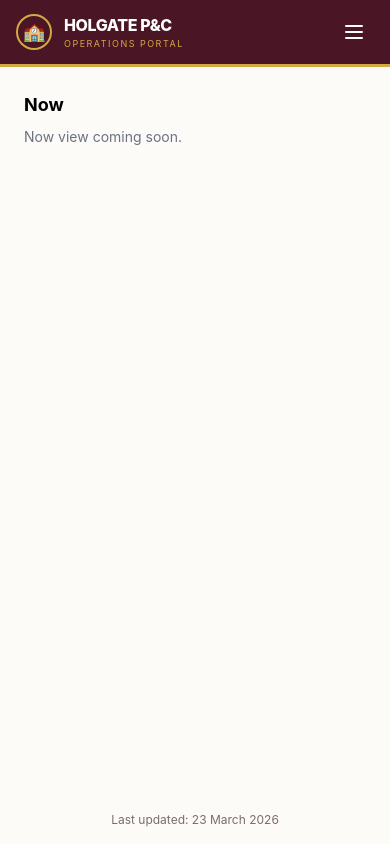
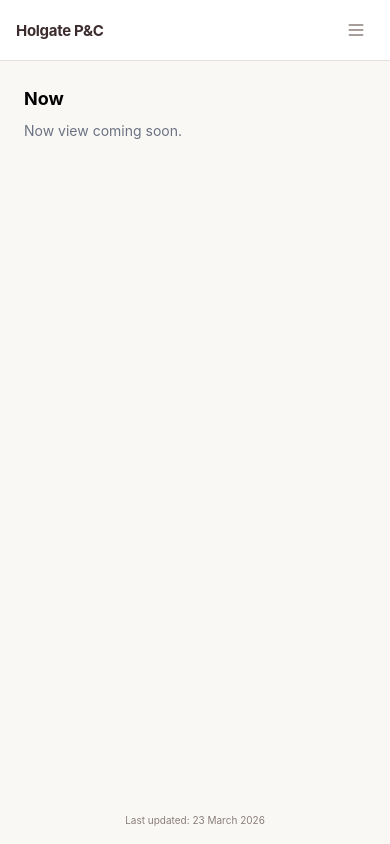
Before and after one commit to benf-commits/holgate-pc-portal, a React (Vite) app: page / in a window 390 px wide. Built offline with nearby package versions, Linux system fonts and the light colour scheme.

Commit message:
feat: warm minimal theme and simplified Layout with Now/Archive tabs

```diff
--- a/src/components/Layout.jsx
+++ b/src/components/Layout.jsx
@@ -4,116 +4,95 @@ import { meta } from '../utils/data'
 import { formatDate } from '../utils/dates'
 
 const navLinks = [
-  { to: '/', label: 'Dashboard', end: true },
-  { to: '/meetings', label: 'Meetings' },
-  { to: '/actions', label: 'Actions' },
-  { to: '/calendar', label: 'Calendar' },
-  { to: '/decisions', label: 'Decisions' },
-  { to: '/school', label: 'School' },
+  { to: '/', label: 'Now', end: true },
+  { to: '/archive', label: 'Archive' },
 ]
-
-function NavItem({ to, label, end, onClick }) {
-  return (
-    <NavLink
-      to={to}
-      end={end}
-      onClick={onClick}
-      className={({ isActive }) =>
-        `px-3 py-2 text-sm font-medium rounded transition-colors ${
-          isActive
-            ? 'text-gold-500 border-b-2 border-gold-500'
-            : 'text-white/80 hover:text-white hover:bg-white/10'
-        }`
-      }
-    >
-      {label}
-    </NavLink>
-  )
-}
 
 export default function Layout() {
   const [menuOpen, setMenuOpen] = useState(false)
   const location = useLocation()
 
-  // Close mobile menu on route change (handles browser back/forward)
   useEffect(() => {
     setMenuOpen(false)
   }, [location.pathname])
 
   return (
     <div className="min-h-screen bg-cream flex flex-col">
-      <header className="bg-maroon-900 text-white border-b-[3px] border-gold-500">
-        <div className="max-w-6xl mx-auto px-4 py-3 flex items-center justify-between">
-          {/* Branding */}
-          <NavLink to="/" className="flex items-center gap-3 no-underline text-white">
-            <div className="w-9 h-9 border-2 border-gold-500 rounded-full flex items-center justify-center text-lg">
-              🏫
-            </div>
-            <div>
-              <div className="font-extrabold text-base tracking-tight">HOLGATE P&C</div>
-              <div className="text-[9px] uppercase tracking-[1.5px] text-gold-500">
-                Operations Portal
-              </div>
-            </div>
+      <header className="bg-white border-b border-header-border">
+        <div className="max-w-4xl mx-auto px-4 py-3 flex items-center justify-between">
+          <NavLink to="/" className="no-underline">
+            <span className="text-[15px] font-bold text-text-primary tracking-[-0.3px]">
+              Holgate P&amp;C
+            </span>
           </NavLink>
 
           {/* Desktop nav */}
-          <nav className="hidden md:flex items-center gap-1">
+          <nav className="hidden sm:flex items-center gap-4">
             {navLinks.map((link) => (
-              <NavItem key={link.to} {...link} />
+              <NavLink
+                key={link.to}
+                to={link.to}
+                end={link.end}
+                className={({ isActive }) =>
+                  `text-xs font-semibold pb-1 transition-colors ${
+                    isActive
+                      ? 'text-text-primary border-b-2 border-accent'
+                      : 'text-text-secondary hover:text-text-primary'
+                  }`
+                }
+              >
+                {link.label}
+              </NavLink>
             ))}
           </nav>
 
           {/* Mobile hamburger */}
           <button
-            className="md:hidden p-2 text-white hover:text-gold-500 transition-colors"
+            className="sm:hidden p-2 text-text-secondary hover:text-text-primary"
             onClick={() => setMenuOpen((prev) => !prev)}
             aria-label={menuOpen ? 'Close menu' : 'Open menu'}
             aria-expanded={menuOpen}
           >
             {menuOpen ? (
-              <svg
-                className="w-6 h-6"
-                fill="none"
-                viewBox="0 0 24 24"
-                stroke="currentColor"
-                strokeWidth={2}
-              >
+              <svg className="w-5 h-5" fill="none" viewBox="0 0 24 24" stroke="currentColor" strokeWidth={2}>
                 <path strokeLinecap="round" strokeLinejoin="round" d="M6 18L18 6M6 6l12 12" />
               </svg>
             ) : (
-              <svg
-                className="w-6 h-6"
-                fill="none"
-                viewBox="0 0 24 24"
-                stroke="currentColor"
-                strokeWidth={2}
-              >
-                <path
-                  strokeLinecap="round"
-                  strokeLinejoin="round"
-                  d="M4 6h16M4 12h16M4 18h16"
-                />
+              <svg className="w-5 h-5" fill="none" viewBox="0 0 24 24" stroke="currentColor" strokeWidth={2}>
+                <path strokeLinecap="round" strokeLinejoin="round" d="M4 6h16M4 12h16M4 18h16" />
               </svg>
             )}
           </button>
         </div>
 
-        {/* Mobile nav drawer */}
         {menuOpen && (
-          <nav className="md:hidden border-t border-white/20 px-4 py-2 flex flex-col gap-1">
+          <nav className="sm:hidden border-t border-header-border px-4 py-2 flex flex-col gap-1">
             {navLinks.map((link) => (
-              <NavItem key={link.to} {...link} onClick={() => setMenuOpen(false)} />
+              <NavLink
+                key={link.to}
+                to={link.to}
+                end={link.end}
+                onClick={() => setMenuOpen(false)}
+                className={({ isActive }) =>
+                  `px-3 py-2 text-xs font-semibold rounded transition-colors ${
+                    isActive
+                      ? 'text-text-primary bg-cream'
+                      : 'text-text-secondary hover:text-text-primary'
+                  }`
+                }
+              >
+                {link.label}
+              </NavLink>
             ))}
           </nav>
         )}
       </header>
 
-      <main className="max-w-6xl mx-auto w-full flex-1">
+      <main className="max-w-4xl mx-auto w-full flex-1">
         <Outlet />
       </main>
 
-      <footer className="text-center py-4 text-xs text-text-secondary">
+      <footer className="text-center py-4 text-[10px] text-text-secondary">
         Last updated: {formatDate(meta.lastUpdated)}
       </footer>
     </div>
--- a/src/index.css
+++ b/src/index.css
@@ -1,22 +1,33 @@
 @import "tailwindcss";
 
 @theme {
-  --color-maroon-900: #4A1525;
-  --color-maroon-800: #5E1D32;
-  --color-maroon-700: #7B2D3B;
-  --color-maroon-600: #9B4050;
-  --color-maroon-100: #F5F0F1;
-  --color-gold-500: #D4A843;
-  --color-gold-400: #E0BC6A;
-  --color-gold-100: #FDF8EC;
-  --color-cream: #FDFBF7;
-  --color-text-primary: #2D1A1F;
-  --color-text-secondary: #7B6B70;
-  --color-success: #27ae60;
-  --color-warning: #C0392B;
-  --color-info: #3949ab;
-  --color-event-meeting: #7b1fa2;
-  --color-event-pc: #27ae60;
-  --color-event-school: #3949ab;
-  --color-event-external: #e65100;
+  --color-cream: #faf8f5;
+  --color-card-shadow: rgba(0, 0, 0, 0.06);
+
+  --color-text-primary: #3d2c2e;
+  --color-text-secondary: #8a7e7a;
+
+  --color-header-border: #e8e0d8;
+  --color-accent: #b85c38;
+
+  --color-action: #b85c38;
+  --color-decision: #2d6a4f;
+  --color-meeting: #5b4a8a;
+  --color-document: #8a7e7a;
+
+  --color-overdue: #e84118;
+  --color-overdue-bg: #fef3f0;
+  --color-overdue-border: #f0cdc4;
+
+  --color-carried-text: #155724;
+  --color-carried-bg: #d4edda;
+  --color-open-text: #856404;
+  --color-open-bg: #fff3cd;
+  --color-defeated-text: #721c24;
+  --color-defeated-bg: #f8d7da;
+  --color-neutral-text: #5a4a45;
+  --color-neutral-bg: #ece6df;
+
+  --color-pending: #5b4a8a;
+  --color-pending-light: #c4b5d4;
 }
```
